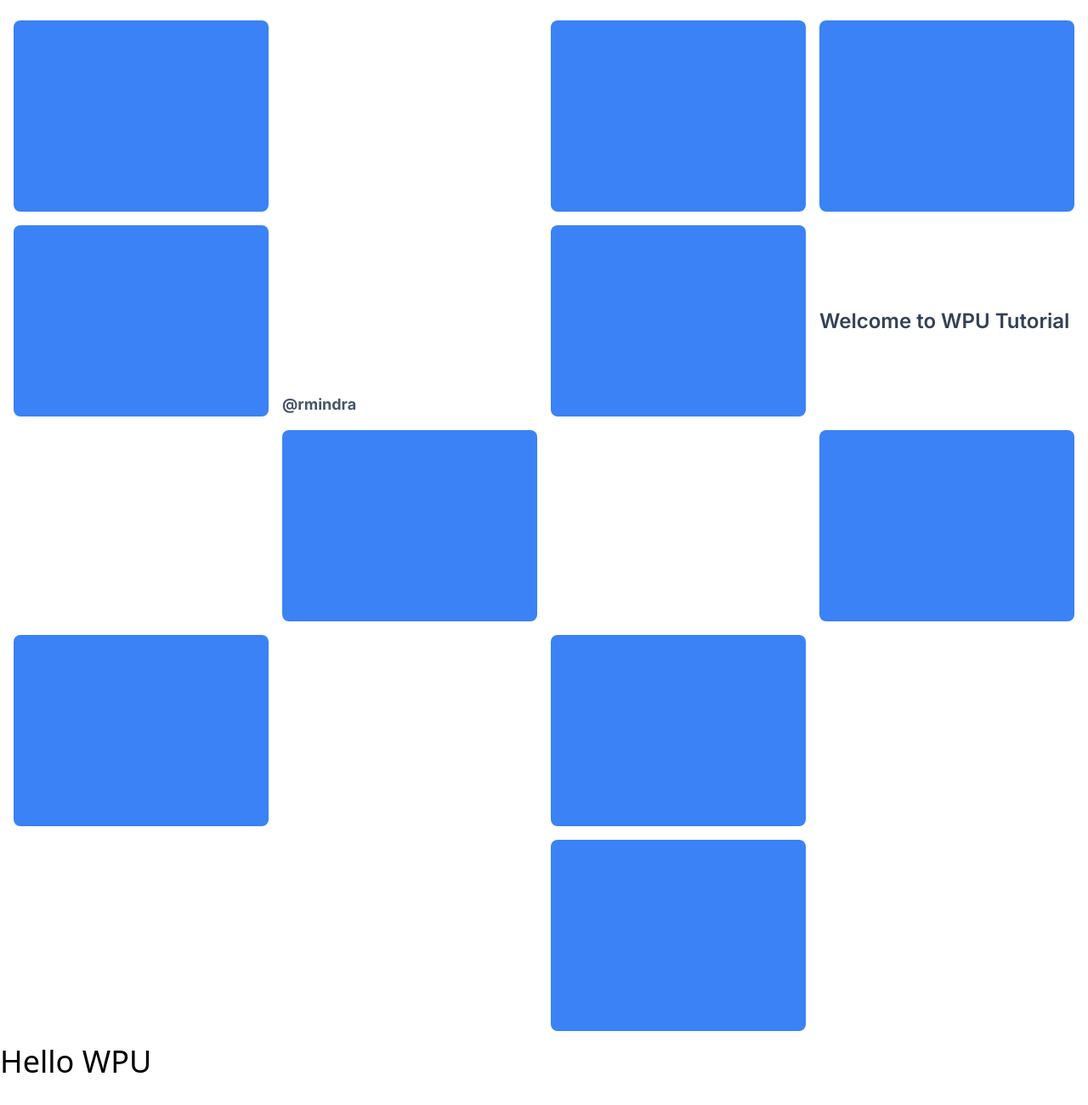
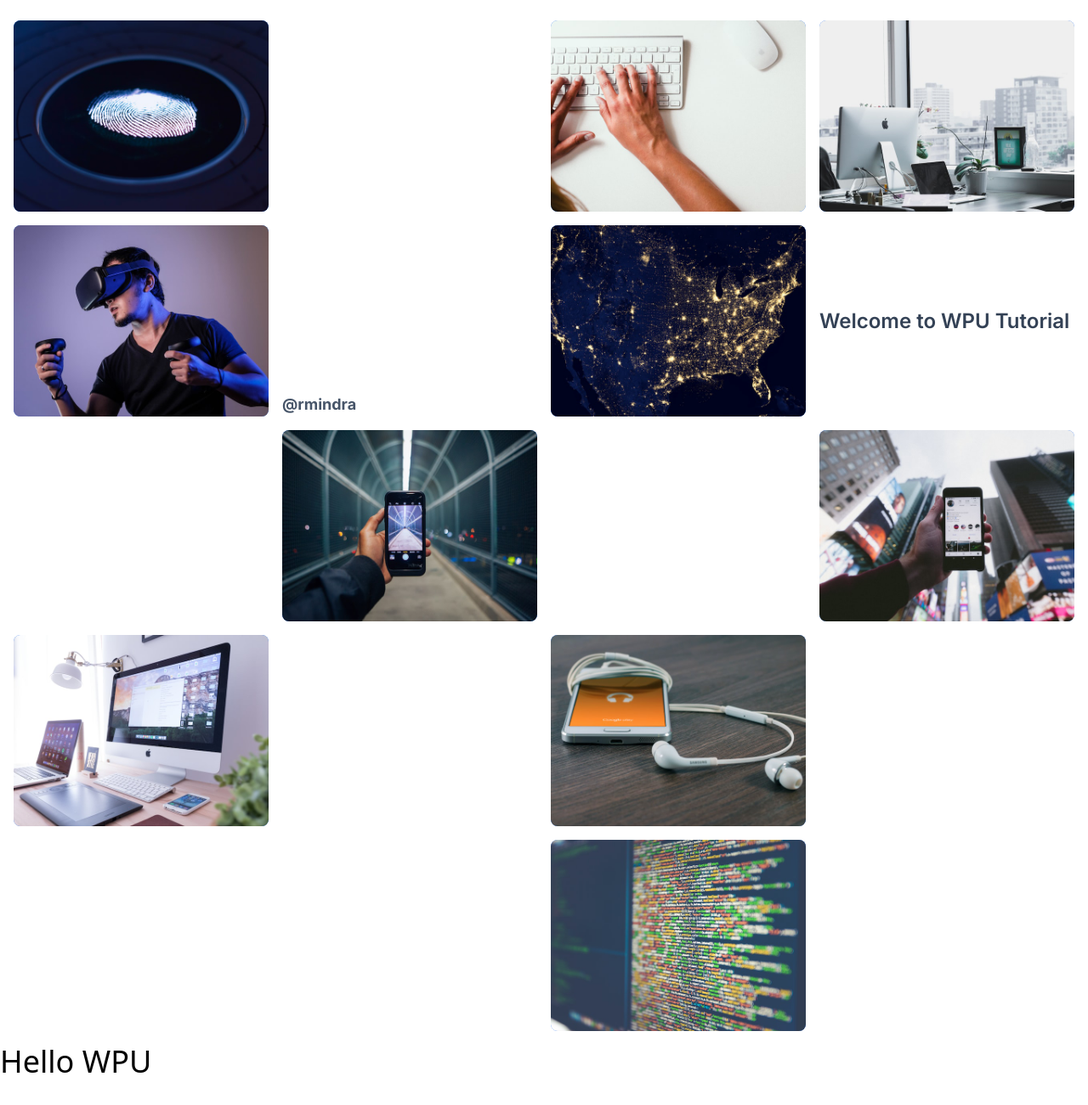
Before and after one commit to rmindra/belajar-tailwindcss, a website: page index.html in a window 1280 px wide. Shown: the part 6330-7630 px from the top of the page at 85% size. Drawn offline with Linux system fonts and the light colour scheme; the site is published under a folder, as on GitHub Pages, so addresses that start at the root find nothing; files whose address does not match are found by name.

Commit message:
Fix grid img paths

```diff
--- a/index.html
+++ b/index.html
@@ -414,43 +414,43 @@
 
       <!-- SQUARE -->
       <div class="group grid-card">
-        <div class="grid-card-img bg-[url('/img/grid/1.jpeg')]"></div>
+        <div class="grid-card-img bg-[url('./img/grid/1.jpeg')]"></div>
       </div>
 
       <div class="group grid-card md:col-start-3">
-        <div class="grid-card-img bg-[url('/img/grid/2.jpeg')]"></div>
+        <div class="grid-card-img bg-[url('./img/grid/2.jpeg')]"></div>
       </div>
 
       <div class="group grid-card">
-        <div class="grid-card-img bg-[url('/img/grid/3.jpeg')]"></div>
+        <div class="grid-card-img bg-[url('./img/grid/3.jpeg')]"></div>
       </div>
 
       <div class="group grid-card">
-        <div class="grid-card-img bg-[url('/img/grid/4.jpeg')]"></div>
+        <div class="grid-card-img bg-[url('./img/grid/4.jpeg')]"></div>
       </div>
 
       <div class="group grid-card">
-        <div class="grid-card-img bg-[url('/img/grid/5.jpeg')]"></div>
+        <div class="grid-card-img bg-[url('./img/grid/5.jpeg')]"></div>
       </div>
 
       <div class="group grid-card md:col-start-2">
-        <div class="grid-card-img bg-[url('/img/grid/6.jpeg')]"></div>
+        <div class="grid-card-img bg-[url('./img/grid/6.jpeg')]"></div>
       </div>
 
       <div class="group grid-card md:col-start-4">
-        <div class="grid-card-img bg-[url('/img/grid/7.jpeg')]"></div>
+        <div class="grid-card-img bg-[url('./img/grid/7.jpeg')]"></div>
       </div>
 
       <div class="group grid-card">
-        <div class="grid-card-img bg-[url('/img/grid/8.jpeg')]"></div>
+        <div class="grid-card-img bg-[url('./img/grid/8.jpeg')]"></div>
       </div>
 
       <div class="group grid-card md:col-start-3">
-        <div class="grid-card-img bg-[url('/img/grid/9.jpeg')]"></div>
+        <div class="grid-card-img bg-[url('./img/grid/9.jpeg')]"></div>
       </div>
 
       <div class="group grid-card md:col-start-3">
-        <div class="grid-card-img bg-[url('/img/grid/10.jpeg')]"></div>
+        <div class="grid-card-img bg-[url('./img/grid/10.jpeg')]"></div>
       </div>
     </div>
 
```
Also changed, not shown: css/style.css.
